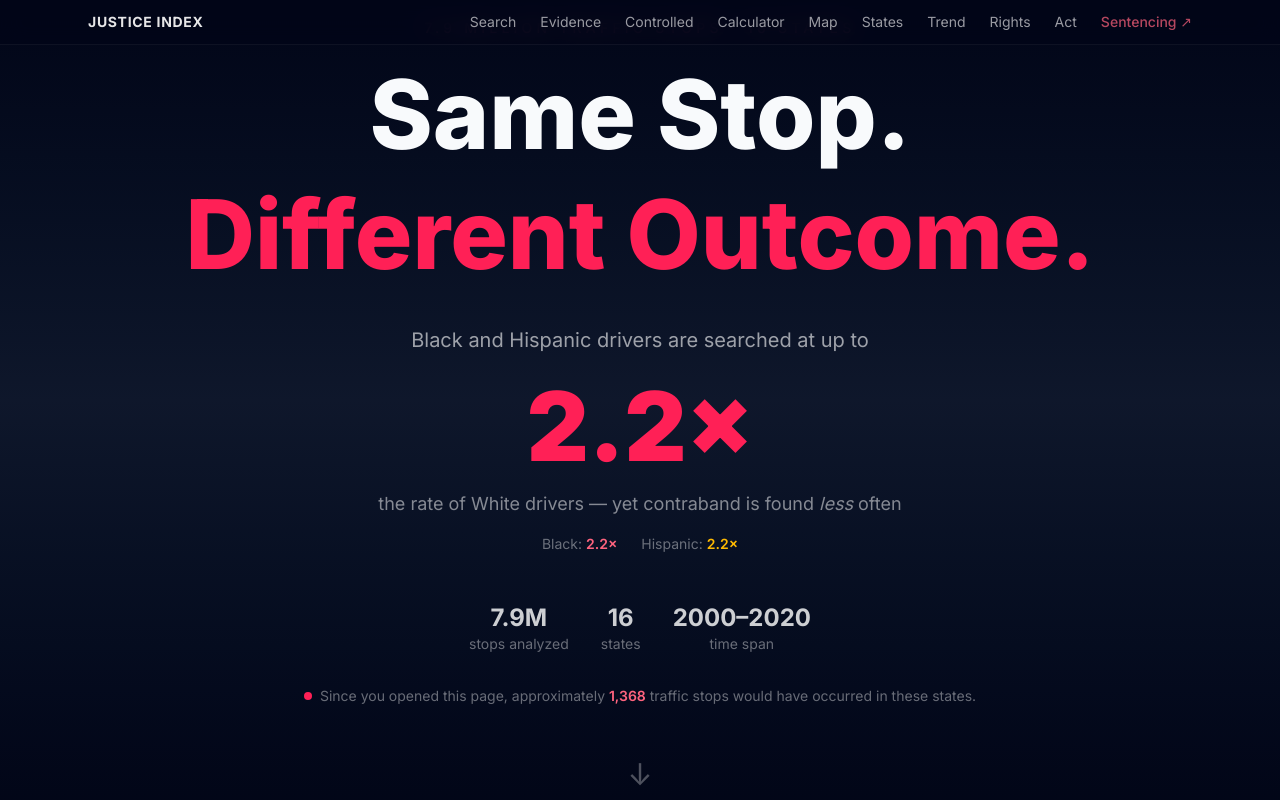
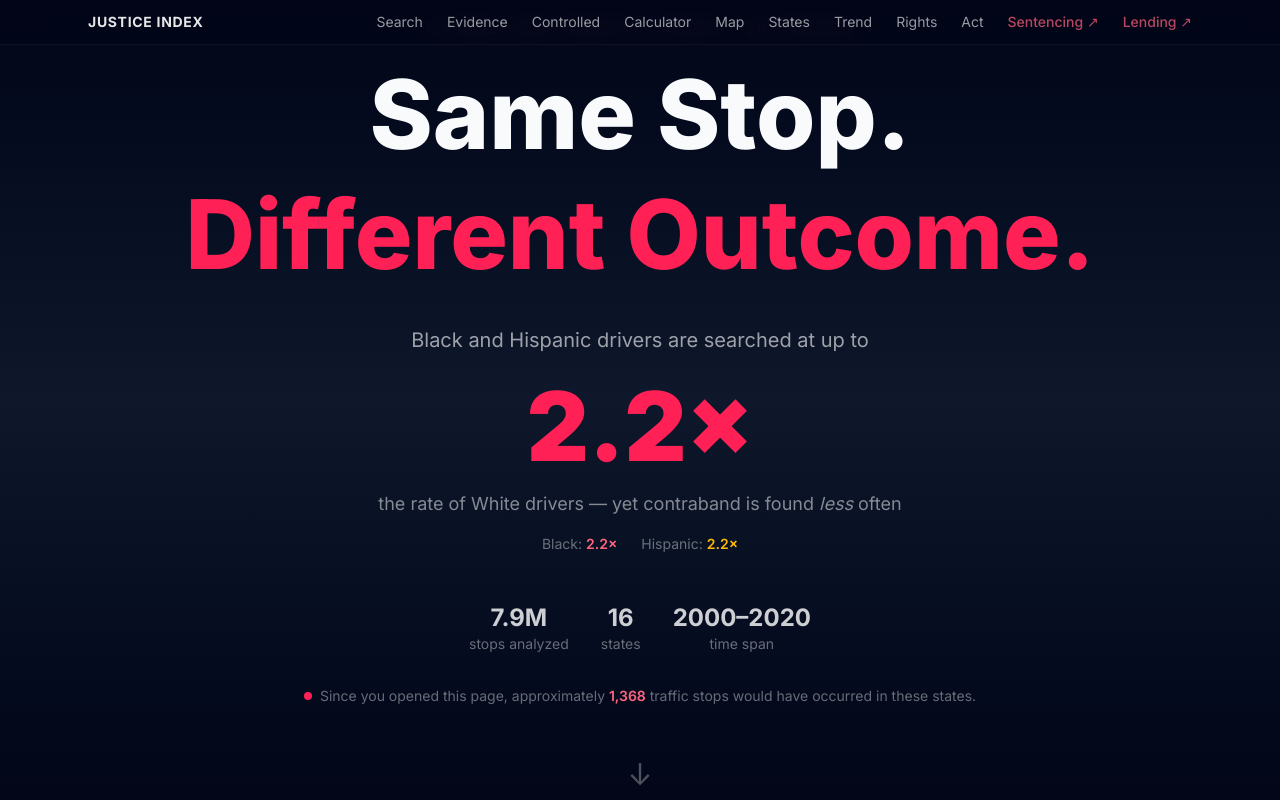
Before and after one commit to brunobossgang/same-stop, a Next.js app in the folder web/: page / in a window 1280 px wide. Shown: the top 800 px of the page. Built offline with nearby package versions, Linux system fonts and the light colour scheme.

Commit message:
Add Same Loan cross-link to nav

```diff
--- a/web/src/components/Nav.tsx
+++ b/web/src/components/Nav.tsx
@@ -53,6 +53,14 @@
           >
             Sentencing ↗
           </a>
+          <a
+            href="https://sameloandifferentrate.org"
+            target="_blank"
+            rel="noopener noreferrer"
+            className="text-sm text-rose-400/70 hover:text-rose-400 transition-colors font-medium"
+          >
+            Lending ↗
+          </a>
         </div>
       </div>
     </nav>
```
